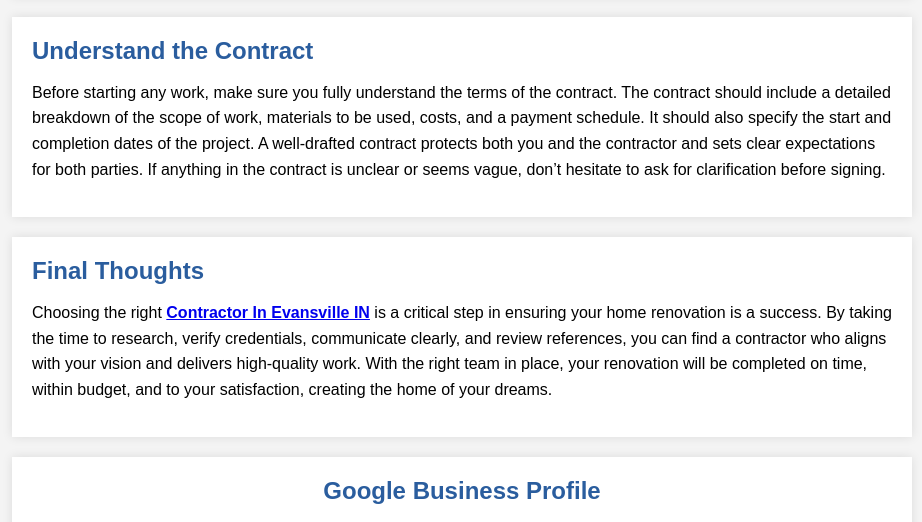
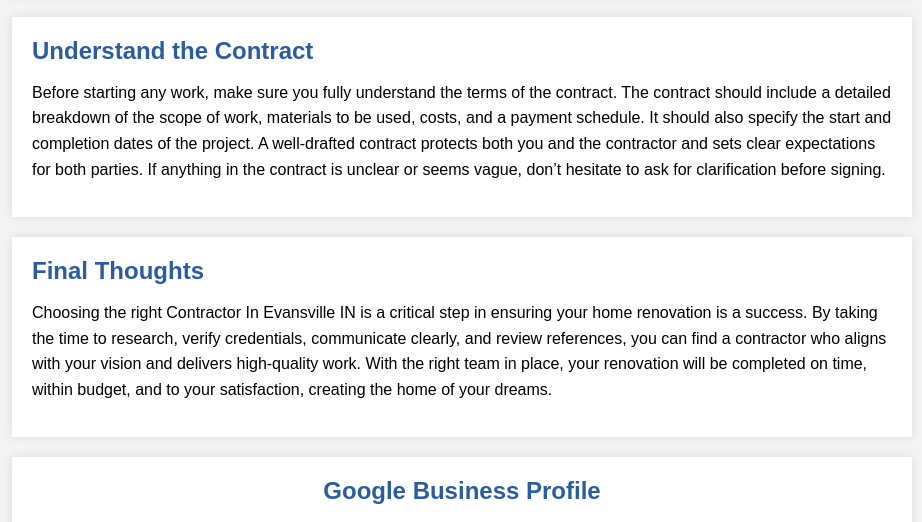
Before and after one commit to Robert-Parker1/trucks-trailers, a plain HTML site: page index.html in a window 1280 px wide. Shown: the part 3007-3529 px from the top of the page, without its empty margins (178-1100 px from the left). Drawn offline with Linux system fonts and the light colour scheme; grey boxes are pictures that could not be loaded.

Commit message:
Update index.html

```diff
--- a/index.html
+++ b/index.html
@@ -100,7 +100,7 @@ Concrete, Window Replacements">
 
     <div class="content-center">
         <div class="section">
-            <p>When planning a home renovation, one of the most important decisions you'll make is selecting the right <strong><a href="https://maps.app.goo.gl/6kBq7FC6p2njEhM68">General Contractor In Evansville IN</a></strong></strong>. Whether you're embarking on a large remodeling project or simply upgrading your kitchen or bathroom, the right contractor will ensure your project runs smoothly and is completed to the highest standard. Choosing wisely can save you time, money, and stress, while the wrong choice can lead to delays, subpar work, and frustration. So, how do you ensure you select the best general contractor for your home renovation? Here's a guide to help you make an informed decision.</p>
+            <p>When planning a home renovation, one of the most important decisions you'll make is selecting the right <strong><a href="https://g.co/kgs/p7TLLUZ">General Contractor In Evansville IN</a></strong></strong>. Whether you're embarking on a large remodeling project or simply upgrading your kitchen or bathroom, the right contractor will ensure your project runs smoothly and is completed to the highest standard. Choosing wisely can save you time, money, and stress, while the wrong choice can lead to delays, subpar work, and frustration. So, how do you ensure you select the best general contractor for your home renovation? Here's a guide to help you make an informed decision.</p>
         </div>
 
         <div class="section">
@@ -150,7 +150,7 @@ Concrete, Window Replacements">
 
         <div class="section">
             <h2>Final Thoughts</h2>
-            <p>Choosing the right  <strong><a href="http://www.bowldsconstruction.com/">Contractor In Evansville IN</a></strong> is a critical step in ensuring your home renovation is a success. By taking the time to research, verify credentials, communicate clearly, and review references, you can find a contractor who aligns with your vision and delivers high-quality work. With the right team in place, your renovation will be completed on time, within budget, and to your satisfaction, creating the home of your dreams.</p>
+            <p>Choosing the right  Contractor In Evansville IN is a critical step in ensuring your home renovation is a success. By taking the time to research, verify credentials, communicate clearly, and review references, you can find a contractor who aligns with your vision and delivers high-quality work. With the right team in place, your renovation will be completed on time, within budget, and to your satisfaction, creating the home of your dreams.</p>
         </div>
 
         <div class="map-section">
```
